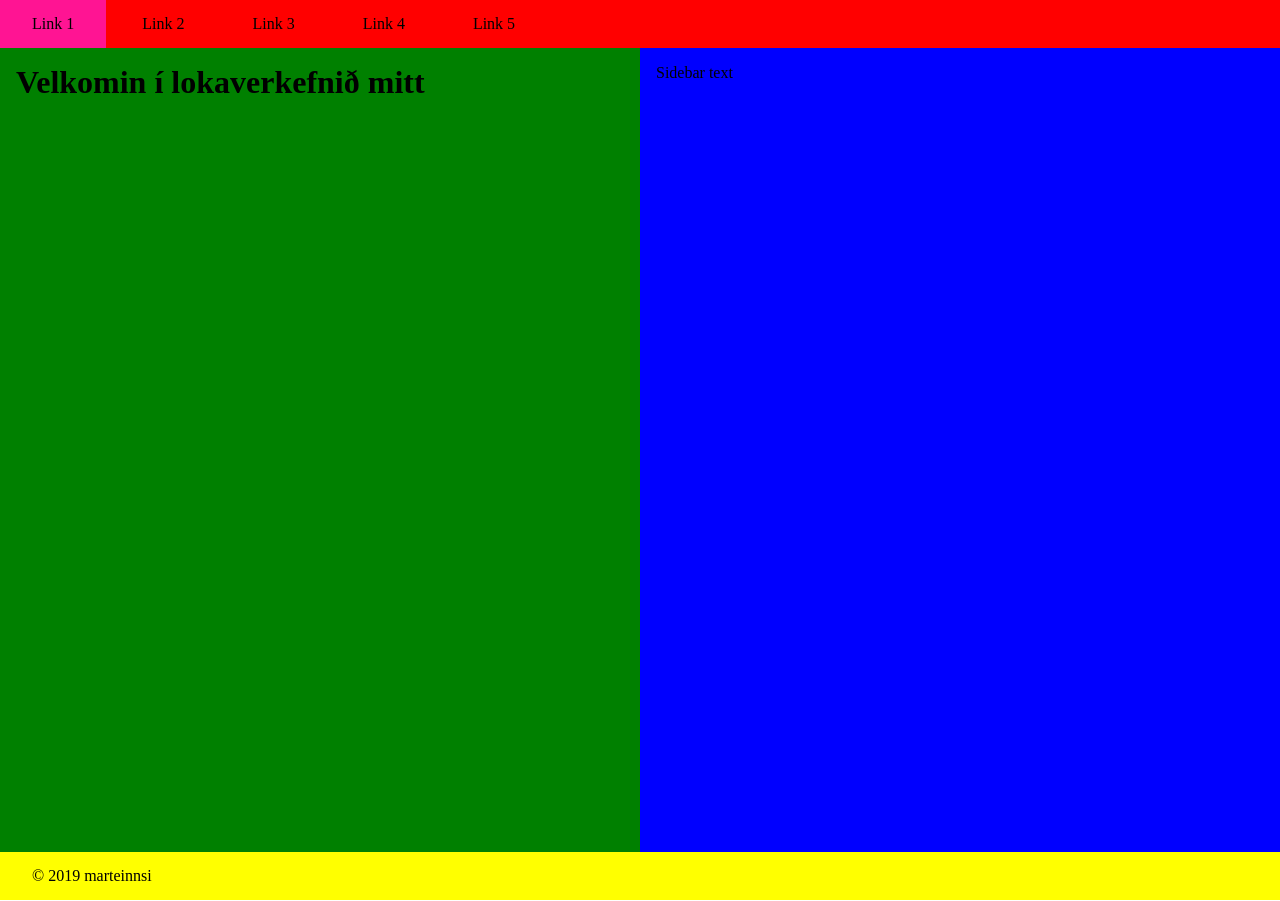
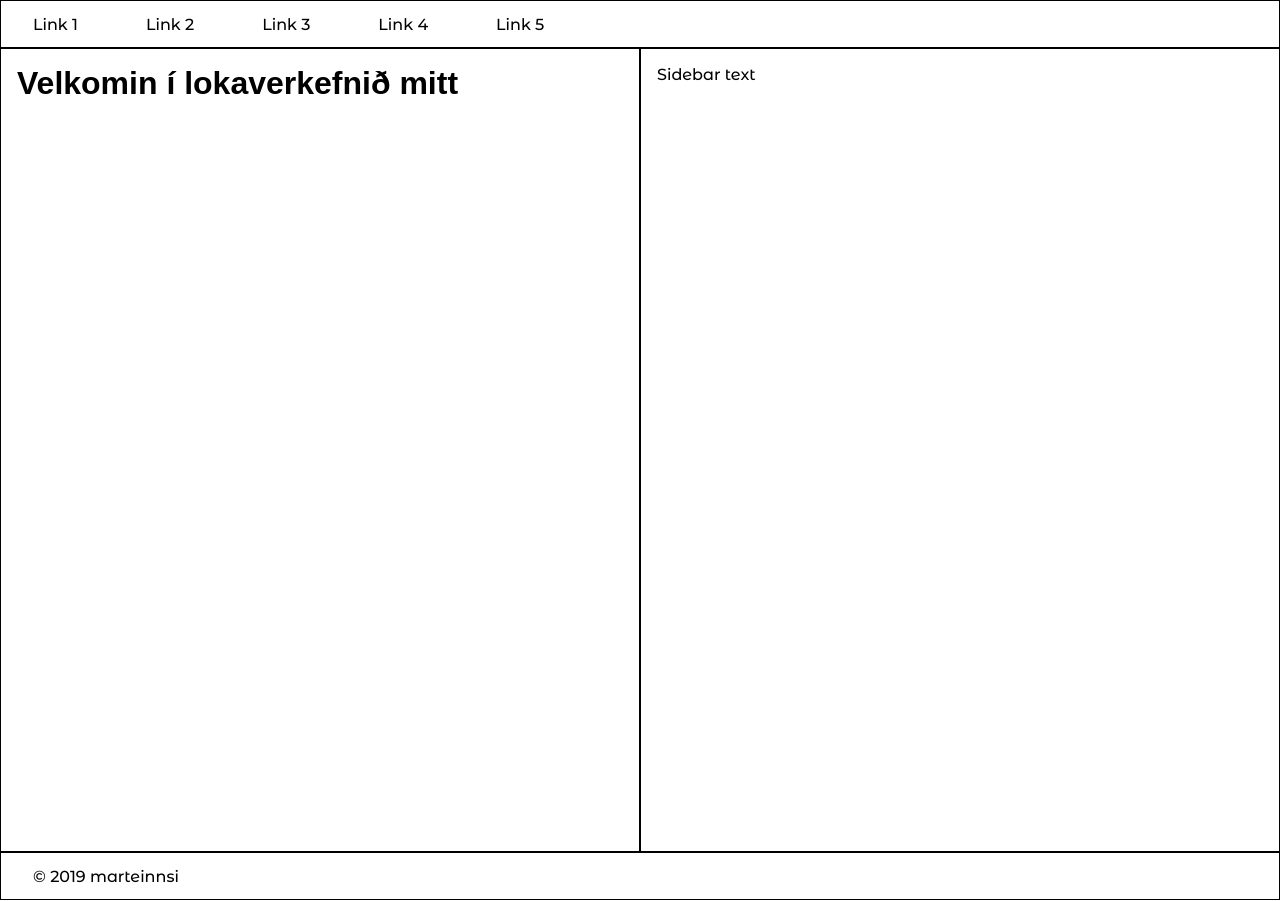
Before and after one commit to marteinnsi/lokaverk-2vh, a Jekyll site: the page built from index.html, in a window 1280 px wide. Built offline with Jekyll 4.4.1, drawn with Linux system fonts in a browser that asks for light colours; some web fonts are replaced.

Commit message:
Setja inn fonta

```diff
--- a/_layouts/default.html
+++ b/_layouts/default.html
@@ -4,6 +4,7 @@
 		<meta charset="UTF-8">
 		<title>{{ page.title }} | Untitled Record Label</title>
 		<link rel="stylesheet" href="{{site.baseurl}}/assets/css/styles.css">
+		<link href="https://fonts.googleapis.com/css?family=Montserrat+Alternates:500|Tomorrow:300&display=swap" rel="stylesheet">
 	</head>
 	<body>
 		<div class="grid-container">
--- a/_sass/layout.scss
+++ b/_sass/layout.scss
@@ -7,6 +7,11 @@
 	min-height:            100vh;
 	max-width:             1368px;
 	margin:                0 auto;
+}
+
+.grid-container > *
+{
+	border: thin solid black;
 }
 
 nav a
--- a/_sass/main.scss
+++ b/_sass/main.scss
@@ -5,9 +5,18 @@
 	box-sizing: border-box;
 }
 
+h1, h2, h3, h4, h5, h6
+{
+	font-family: "Tomorrow", sans-serif;
+}
+
+a, p, small, b
+{
+	font-family: "Montserrat Alternates", sans-serif;
+}
+
 nav
 {
-	background-color: red;
 }
 
 nav a
@@ -24,19 +33,16 @@ nav a:hover
 
 main
 {
-	background-color: green;
 	padding:          1em;
 }
 
 aside
 {
-	background-color: blue;
 	padding:          1em;
 }
 
 footer
 {
-	background-color: yellow;
-	line-height: 48px;
-	padding: 0 2em;
+	line-height:      48px;
+	padding:          0 2em;
 }
```
